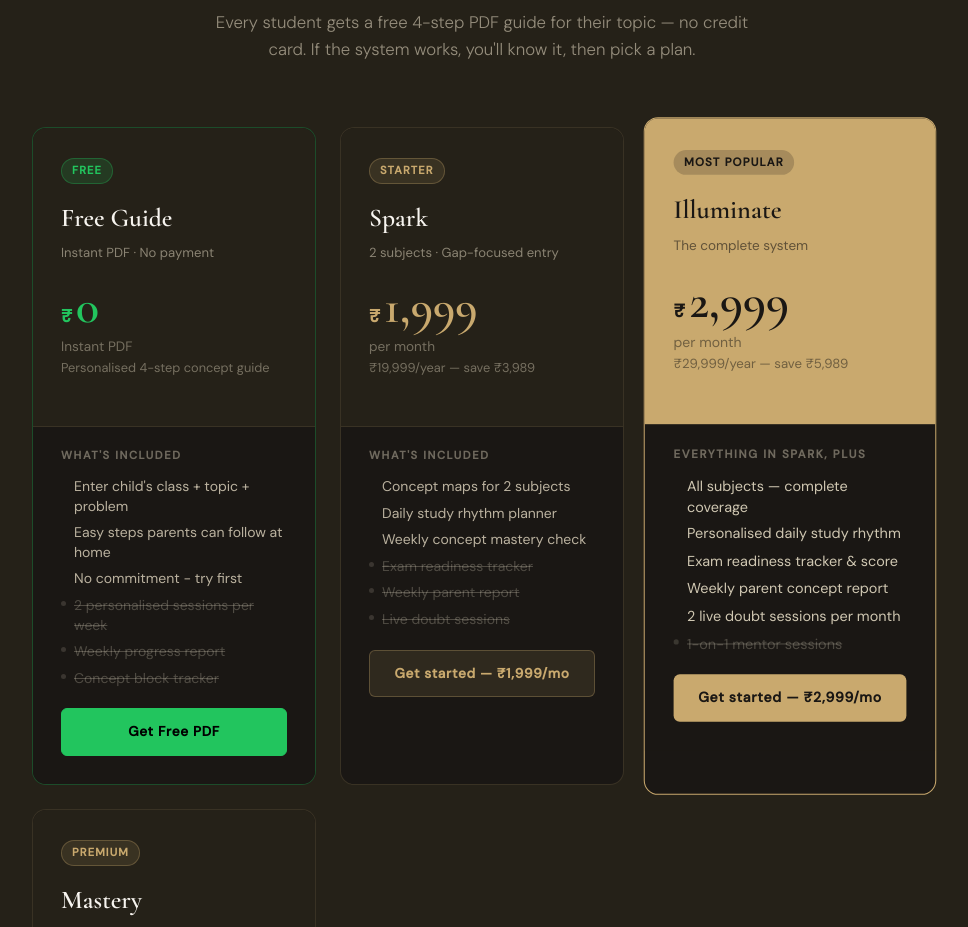
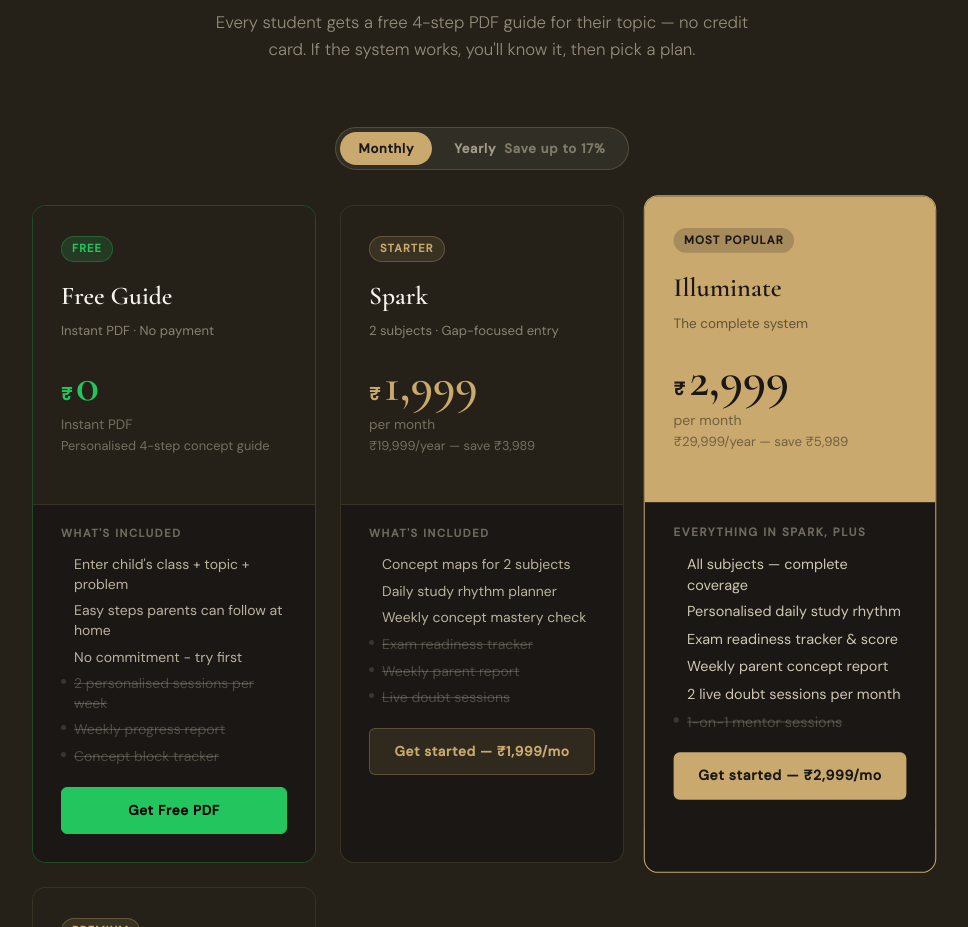
Before and after one commit to Ani1967/educreation, a Next.js app: page / in a window 1280 px wide. Shown: the part 6401-7328 px from the top of the page, without its empty margins (158-1126 px from the left). Built offline with nearby package versions, Linux system fonts and the light colour scheme.

Commit message:
Pricing - add monthly/yearly toggle with new prices

```diff
--- a/app/components/Pricing.tsx
+++ b/app/components/Pricing.tsx
@@ -1,6 +1,11 @@
+"use client";
+
+import { useState } from "react";
 import { WA_URL } from "@/lib/constants";
 
 export default function Pricing() {
+  const [billing, setBilling] = useState<"monthly" | "yearly">("monthly");
+
   return (
     <section className="section pricing-section" id="pricing">
       <div className="container">
@@ -9,9 +14,36 @@ export default function Pricing() {
           <h2>Start for free.<br /><em>Pay only when it works.</em></h2>
           <p>Every student gets a free 4-step PDF guide for their topic — no credit card. If the system works, you'll know it, then pick a plan.</p>
         </div>
+
+        {/* MONTHLY / YEARLY TOGGLE */}
+        <div style={{ display: "flex", justifyContent: "center", marginBottom: "2.2rem" }}>
+          <div style={{ display: "inline-flex", background: "rgba(255,255,255,0.06)", border: "0.5px solid rgba(201,169,110,0.25)", borderRadius: "999px", padding: "4px", gap: "4px" }}>
+            <button
+              onClick={() => setBilling("monthly")}
+              style={{
+                padding: "8px 18px", borderRadius: "999px", border: "none", cursor: "pointer",
+                fontFamily: "'DM Sans',sans-serif", fontSize: "0.82rem", fontWeight: 600, letterSpacing: "0.06em",
+                background: billing === "monthly" ? "var(--gold)" : "transparent",
+                color: billing === "monthly" ? "var(--dark)" : "rgba(240,230,206,0.6)",
+                transition: "all 0.2s"
+              }}
+            >Monthly</button>
+            <button
+              onClick={() => setBilling("yearly")}
+              style={{
+                padding: "8px 18px", borderRadius: "999px", border: "none", cursor: "pointer",
+                fontFamily: "'DM Sans',sans-serif", fontSize: "0.82rem", fontWeight: 600, letterSpacing: "0.06em",
+                background: billing === "yearly" ? "var(--gold)" : "transparent",
+                color: billing === "yearly" ? "var(--dark)" : "rgba(240,230,206,0.6)",
+                transition: "all 0.2s"
+              }}
+            >Yearly <span style={{ opacity: 0.7, marginLeft: "4px" }}>Save up to 17%</span></button>
+          </div>
+        </div>
+
         <div className="pricing-grid">
 
-          {/* Free Guide - NEW */}
+          {/* Free Guide */}
           <div className="plan-card reveal" style={{ background: "var(--dark)", transitionDelay: "0.02s", border: "1px solid rgba(34,197,94,0.3)" }}>
             <div className="plan-top" style={{ background: "var(--dark2)" }}>
               <span className="plan-badge" style={{ background: "rgba(34,197,94,0.15)", color: "#22c55e", border: "0.5px solid rgba(34,197,94,0.3)" }}>FREE</span>
@@ -36,7 +68,7 @@ export default function Pricing() {
             </div>
           </div>
 
-          {/* Spark - UPDATED to ₹1,999 */}
+          {/* Spark */}
           <div className="plan-card reveal" style={{ background: "var(--dark)", transitionDelay: "0.05s" }}>
             <div className="plan-top" style={{ background: "var(--dark2)" }}>
               <span className="plan-badge" style={{ background: "rgba(201,169,110,0.12)", color: "var(--gold)", border: "0.5px solid rgba(201,169,110,0.3)" }}>Starter</span>
@@ -44,10 +76,10 @@ export default function Pricing() {
               <p className="plan-tagline">2 subjects · Gap-focused entry</p>
               <div className="plan-price">
                 <span className="plan-currency" style={{ color: "var(--gold)" }}>₹</span>
-                <span className="plan-amount" style={{ color: "var(--gold)" }}>1,999</span>
+                <span className="plan-amount" style={{ color: "var(--gold)" }}>{billing === "monthly" ? "1,999" : "19,999"}</span>
               </div>
-              <p className="plan-period" style={{ color: "rgba(240,230,206,0.4)" }}>per month</p>
-              <p className="plan-annual">₹19,999/year — save ₹3,989</p>
+              <p className="plan-period" style={{ color: "rgba(240,230,206,0.4)" }}>{billing === "monthly" ? "per month" : "per year"}</p>
+              <p className="plan-annual">{billing === "monthly" ? "₹19,999/year — save ₹3,989" : "Save ₹3,989 · ₹1,666/mo billed yearly"}</p>
             </div>
             <div className="plan-body" style={{ background: "var(--dark)" }}>
               <p className="plan-includes">What's included</p>
@@ -57,11 +89,13 @@ export default function Pricing() {
               <p className="plan-feature dim">Exam readiness tracker</p>
               <p className="plan-feature dim">Weekly parent report</p>
               <p className="plan-feature dim">Live doubt sessions</p>
-              <a href="/pricing" className="plan-btn" style={{ background: "rgba(201,169,110,0.12)", color: "var(--gold)", border: "1px solid rgba(201,169,110,0.3)" }}>Get started — ₹1,999/mo</a>
+              <a href="/pricing" className="plan-btn" style={{ background: "rgba(201,169,110,0.12)", color: "var(--gold)", border: "1px solid rgba(201,169,110,0.3)" }}>
+                {billing === "monthly" ? "Get started — ₹1,999/mo" : "Get started — ₹19,999/yr"}
+              </a>
             </div>
           </div>
 
-          {/* Illuminate - UPDATED to ₹2,999 */}
+          {/* Illuminate */}
           <div className="plan-card featured reveal" style={{ background: "var(--dark)", transitionDelay: "0.1s" }}>
             <div className="plan-top" style={{ background: "var(--gold)" }}>
               <span className="plan-badge" style={{ background: "rgba(26,23,20,0.2)", color: "var(--dark)" }}>Most popular</span>
@@ -69,24 +103,26 @@ export default function Pricing() {
               <p className="plan-tagline" style={{ color: "rgba(26,23,20,0.6)" }}>The complete system</p>
               <div className="plan-price">
                 <span className="plan-currency" style={{ color: "var(--dark)" }}>₹</span>
-                <span className="plan-amount" style={{ color: "var(--dark)" }}>2,999</span>
+                <span className="plan-amount" style={{ color: "var(--dark)" }}>{billing === "monthly" ? "2,999" : "29,999"}</span>
               </div>
-              <p className="plan-period" style={{ color: "rgba(26,23,20,0.5)" }}>per month</p>
-              <p className="plan-annual" style={{ color: "rgba(26,23,20,0.5)" }}>₹29,999/year — save ₹5,989</p>
+              <p className="plan-period" style={{ color: "rgba(26,23,20,0.5)" }}>{billing === "monthly" ? "per month" : "per year"}</p>
+              <p className="plan-annual" style={{ color: "rgba(26,23,20,0.5)" }}>{billing === "monthly" ? "₹29,999/year — save ₹5,989" : "Save ₹5,989 · ₹2,499/mo billed yearly"}</p>
             </div>
             <div className="plan-body" style={{ background: "var(--dark)" }}>
               <p className="plan-includes">Everything in Spark, plus</p>
               <p className="plan-feature" style={{ color: "rgba(240,230,206,0.85)" }}>All subjects — complete coverage</p>
               <p className="plan-feature" style={{ color: "rgba(240,230,206,0.85)" }}>Personalised daily study rhythm</p>
-              <p className="plan-feature" style={{ color: "rgba(240,230,206,0.85)" }}>Exam readiness tracker &amp; score</p>
+              <p className="plan-feature" style={{ color: "rgba(240,230,206,0.85)" }}>Exam readiness tracker & score</p>
               <p className="plan-feature" style={{ color: "rgba(240,230,206,0.85)" }}>Weekly parent concept report</p>
               <p className="plan-feature" style={{ color: "rgba(240,230,206,0.85)" }}>2 live doubt sessions per month</p>
               <p className="plan-feature dim">1-on-1 mentor sessions</p>
-              <a href="/pricing" className="plan-btn" style={{ background: "var(--gold)", color: "var(--dark)" }}>Get started — ₹2,999/mo</a>
+              <a href="/pricing" className="plan-btn" style={{ background: "var(--gold)", color: "var(--dark)" }}>
+                {billing === "monthly" ? "Get started — ₹2,999/mo" : "Get started — ₹29,999/yr"}
+              </a>
             </div>
           </div>
 
-          {/* Mastery - UPDATED to ₹4,999 */}
+          {/* Mastery */}
           <div className="plan-card reveal" style={{ background: "var(--dark)", transitionDelay: "0.15s" }}>
             <div className="plan-top" style={{ background: "var(--dark2)" }}>
               <span className="plan-badge" style={{ background: "rgba(201,169,110,0.12)", color: "var(--gold)", border: "0.5px solid rgba(201,169,110,0.3)" }}>Premium</span>
@@ -94,10 +130,10 @@ export default function Pricing() {
               <p className="plan-tagline">Serious exam preparation</p>
               <div className="plan-price">
                 <span className="plan-currency" style={{ color: "var(--gold)" }}>₹</span>
-                <span className="plan-amount" style={{ color: "var(--gold)" }}>4,999</span>
+                <span className="plan-amount" style={{ color: "var(--gold)" }}>{billing === "monthly" ? "4,999" : "49,999"}</span>
               </div>
-              <p className="plan-period" style={{ color: "rgba(240,230,206,0.4)" }}>per month</p>
-              <p className="plan-annual">₹49,999/year — save ₹9,989</p>
+              <p className="plan-period" style={{ color: "rgba(240,230,206,0.4)" }}>{billing === "monthly" ? "per month" : "per year"}</p>
+              <p className="plan-annual">{billing === "monthly" ? "₹49,999/year — save ₹9,989" : "Save ₹9,989 · ₹4,166/mo billed yearly"}</p>
             </div>
             <div className="plan-body" style={{ background: "var(--dark)" }}>
               <p className="plan-includes">Everything in Illuminate, plus</p>
@@ -106,7 +142,9 @@ export default function Pricing() {
               <p className="plan-feature" style={{ color: "rgba(240,230,206,0.75)" }}>Board exam booster programme</p>
               <p className="plan-feature" style={{ color: "rgba(240,230,206,0.75)" }}>Priority weekly parent call</p>
               <p className="plan-feature" style={{ color: "rgba(240,230,206,0.75)" }}>Emergency concept rescue session</p>
-              <a href="/pricing" className="plan-btn" style={{ background: "rgba(201,169,110,0.12)", color: "var(--gold)", border: "1px solid rgba(201,169,110,0.3)" }}>Get started — ₹4,999/mo</a>
+              <a href="/pricing" className="plan-btn" style={{ background: "rgba(201,169,110,0.12)", color: "var(--gold)", border: "1px solid rgba(201,169,110,0.3)" }}>
+                {billing === "monthly" ? "Get started — ₹4,999/mo" : "Get started — ₹49,999/yr"}
+              </a>
             </div>
           </div>
 
@@ -115,7 +153,7 @@ export default function Pricing() {
           No EMI traps · No long-term commitments · Cancel anytime · Free PDF requires no payment
         </p>
         <p style={{ textAlign: "center", marginTop: "0.5rem", fontSize: "0.85rem", color: "rgba(240,230,206,0.4)" }}>
-          Schools &amp; institutions — <a href={WA_URL} target="_blank" rel="noreferrer" style={{ color: "var(--gold)", textDecoration: "none" }}>contact us</a> for partnership pricing starting at ₹950/student/year
+          Schools & institutions — <a href={WA_URL} target="_blank" rel="noreferrer" style={{ color: "var(--gold)", textDecoration: "none" }}>contact us</a> for partnership pricing starting at ₹950/student/year
         </p>
       </div>
     </section>
```
